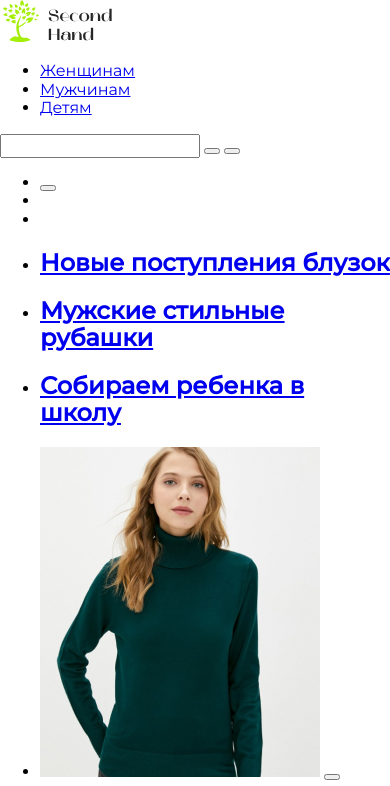
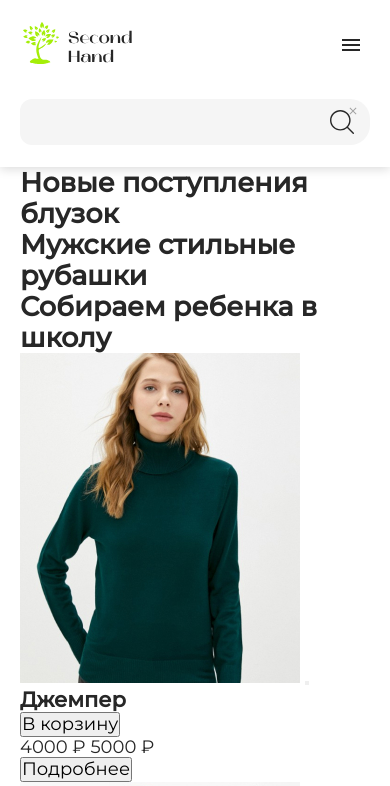
Before and after one commit to pox21/second-hand, a plain HTML site: page index.html in a window 390 px wide. Shown: the top 786 px of the page. Drawn offline with Linux system fonts and the light colour scheme.

Commit message:
day2 ready

```diff
--- a/css/default.css
+++ b/css/default.css
@@ -1,3 +1,72 @@
+html {
+  box-sizing: border-box;
+  --main-color: #272727;
+}
+
+*,
+*::after,
+*::before {
+  box-sizing: inherit;
+}
+
 body {
+  min-width: 320px;
   font-family: Montserrat, sans-serif;
+  font-size: 18px;
+  font-weight: 400;
+  color: var(--main-color);
 }
+
+img {
+  max-width: 100%;
+  height: auto;
+}
+
+button {
+  cursor: pointer;
+  padding: 0;
+}
+
+input {
+  font-family: inherit;
+}
+
+a {
+  color: inherit;
+  text-decoration: none;
+}
+
+ul {
+  list-style: none;
+  padding: 0;
+  margin: 0;
+}
+
+h1, h2, h3, p {
+  margin: 0;
+}
+
+.container {
+  max-width: 1240px;
+  margin: 0 auto;
+  padding: 0 30px;
+}
+
+@media (max-width: 1200px) {
+  .container {
+    padding: 0 72px;
+  }
+}
+
+@media (max-width: 1000px) {
+  .container {
+    padding: 0 94px;
+  }
+}
+
+
+@media (max-width: 580px) {
+  .container {
+    padding: 0 20px;
+  }
+}
--- a/css/index.css
+++ b/css/index.css
@@ -1,3 +1,6 @@
 @import url('https://fonts.googleapis.com/css2?family=Montserrat:wght@300;400;500&display=swap');
 @import url('normalize.css');
 @import url('default.css');
+@import url('modules/header.css');
+@import url('modules/nav.css');
+@import url('modules/search.css');
--- /dev/null
+++ b/css/modules/header.css
@@ -0,0 +1,69 @@
+.header {
+  padding: 22px 0;
+  background: #FFFFFF;
+  box-shadow: 0px 2px 10px rgba(0, 0, 0, 0.15);
+}
+
+.header__container {
+  display: flex;
+  align-items: center;
+  justify-content: space-between;
+}
+
+
+.header__control-list {
+  display: flex;
+  align-items: center;
+}
+
+.header__control-item {
+  margin-right: 30px;
+}
+
+.header__control-item:last-child {
+  margin-right: 0;
+
+}
+
+.header__btn {
+  display: block;
+  width: 26px;
+  height: 24px;
+  border: none;
+  background-color: transparent;
+  background-repeat: no-repeat;
+  background-position: center;
+  background-size: contain;
+}
+
+.header__btn-cart {
+  background-image: url("../../img/bag.svg");
+}
+
+.header__btn-favorit {
+  background-image: url("../../img/head.svg");
+}
+
+.header__btn-person {
+  background-image: url("../../img/person.svg");
+}
+
+@media (max-width: 760px) {
+  .header__container {
+    display: grid;
+    grid-template-columns: repeat(2, 1fr);
+    gap: 30px;
+  }
+
+  .header__nav {
+    justify-self: end;
+  }
+
+  .header__search {
+    grid-column: 1 / 3;
+  }
+
+  .header__control-list {
+    display: none;
+  }
+}
--- /dev/null
+++ b/css/modules/nav.css
@@ -0,0 +1,169 @@
+.nav__list {
+  display: flex;
+  gap: 60px;
+}
+
+.nav__item {
+  font-weight: 300;
+  font-size: 18px;
+  line-height: 22px;
+}
+
+.nav__btn {
+  display: none;
+  align-items: center;
+  background-color: transparent;
+  border: none;
+  font-weight: 300;
+  font-size: 18px;
+  line-height: 22px;
+}
+
+.nav__control {
+  display: none;
+}
+
+@media (max-width: 1000px) {
+  .nav {
+    position: relative;
+    padding: 0 10px;
+  }
+
+  .nav__btn {
+    display: flex;
+    gap: 8px;
+  }
+
+  .nav__btn::after {
+    content: '';
+    display: block;
+    width: 14px;
+    height: 10px;
+    background-image: url("../../img/arrow.svg");
+    background-repeat: no-repeat;
+    background-position: center;
+    background-size: contain;
+  }
+
+  .nav__list {
+    min-width: 100%;
+    position: absolute;
+    top: 34px;
+    left: 0;
+    height: 0;
+    overflow: hidden;
+    flex-direction: column;
+    gap: 15px;
+    padding: 0 10px;
+    background-color: #fff;
+    font-weight: 300;
+    font-size: 14px;
+    line-height: 17px;
+  }
+
+  .nav--active .nav__btn::after {
+    transform: rotate(180deg)
+  }
+
+  .nav--active .nav__list {
+    height: auto;
+    padding-bottom: 13px;
+  }
+}
+
+@media (max-width: 760px) {
+
+  .nav {
+    position: static;
+  }
+
+  .nav__mobile-wrapper {
+    position: absolute;
+    display: none;
+    top: 80px;
+    left: 0;
+    width: 100%;
+    background-color: #fff;
+    z-index: 5;
+    padding: 20px 94px;
+  }
+  .nav--active .nav__mobile-wrapper {
+    display: block;
+  }
+
+  .nav__control {
+    display: flex;
+    justify-content: flex-end;
+  }
+
+  .nav__list {
+    position: static;
+    flex-direction: row;
+    justify-content: space-between;
+    margin-bottom: 30px;
+  }
+
+  .nav__btn {
+    font-size: 0;
+    line-height: 0;
+    position: relative;
+    width: 18px;
+    height: 12px;
+  }
+
+  .nav__btn-line {
+    display: block;
+    position: absolute;
+    left: 0;
+    right: 0;
+    top: 50%;
+    width: 100%;
+    height: 2px;
+    transform: translateY(-50%) scale(1);
+    background-color: #272727;
+    transition: transform 0.3s ease-in-out;
+  }
+
+  .nav__btn::before, .nav__btn::after {
+    content: '';
+    display: block;
+    position: absolute;
+    width: 100%;
+    height: 2px;
+    background-color: #272727;
+    transition: transform 0.3s ease-in-out, top 0.3s ease-in-out;
+  }
+  .nav__btn::after {
+    top: calc(100% - 2px);
+  }
+  .nav__btn::before {
+    top: 0;
+  }
+
+  .nav--active .nav__btn::before {
+    top: 50%;
+    transform: rotate(45deg);
+  }
+
+  .nav--active .nav__btn::after {
+    top: 50%;
+    transform: rotate(-45deg);
+  }
+
+  .nav--active .nav__btn .nav__btn-line {
+    transform: translateY(-50%) scale(0);
+  }
+}
+
+@media (max-width: 580px) {
+  .nav__list {
+    flex-wrap: wrap;
+  }
+
+  .nav__item {
+    font-size: 14px;
+  }
+  .nav__mobile-wrapper {
+    padding: 20px;
+  }
+}
--- /dev/null
+++ b/css/modules/search.css
@@ -0,0 +1,82 @@
+.search {
+  display: flex;
+  align-items: center;
+  height: 46px;
+  position: relative;
+  /* box-shadow: 0 2px 6px rgba(0, 0, 0, 0.15); */
+}
+
+.search__btn {
+  position: relative;
+  display: block;
+  width: 70px;
+  height: 100%;
+  background-image: url("../../img/search.svg");
+  background-position: center;
+  background-size: 24px 24px;
+  background-repeat: no-repeat;
+  background-color: #f5f5f5;
+  will-change: border-radius;
+  transition: border-radius 0.2s ease-in-out;
+  border: none;
+  border-radius: 20px;
+  z-index: 3;
+}
+
+.search__input {
+  position: absolute;
+  right: 70px;
+  top: 0;
+  width: 500px;
+  height: 100%;
+  border: none;
+  border-radius: 20px 0 0 20px;
+  background-color: #f5f5f5;
+  transform: scaleX(0);
+  transition: transform 0.4s ease-in-out 0.2s;
+  transform-origin: right;
+}
+
+.search--active .search__input {
+  padding: 14px 30px;
+  transform: scaleX(1);
+}
+
+.search--active .search__btn {
+  border-radius: 0 20px 20px 0;
+}
+
+.search__close {
+  position: absolute;
+  top: 6px;
+  right: 11px;
+  height: 12px;
+  width: 12px;
+  background-color: transparent;
+  background-repeat: no-repeat;
+  background-position: center;
+  background-image: url("../../img/close.svg");
+  border: none;
+  opacity: 1;
+  visibility: hidden;
+  transition: opacity 0.3s ease-in-out;
+  z-index: 4;
+}
+
+.search--active .search__close {
+  visibility: visible;
+  opacity: 0.4;
+}
+@media (max-width: 760px) {
+  .search__input {
+    position: static;
+    width: 100%;
+    /* box-shadow: 0 2px 6px rgba(0, 0, 0, 0.15); */
+    border-radius: 12px 0 0 12px;
+    transform: scaleX(1);
+  }
+
+  .search__btn {
+    border-radius: 0 12px 12px 0;
+  }
+}
--- a/index.html
+++ b/index.html
@@ -10,12 +10,16 @@
 </head>
 <body>
   <header class="header">
-    <div class="container">
+    <div class="container header__container">
       <a href="index.html" class="header__logo">
         <img src="img/logo.svg" alt="Logo" class="header__logo-img" width="112" height="42">
       </a>
 
       <nav class="nav header__nav">
+        <button class="nav__btn">
+          <span class="nav__btn-line">Каталог</span>
+        </button>
+        <div class="nav__mobile-wrapper">
           <ul class="nav__list">
             <li class="nav__item">
               <a href="?category=women" class="nav__link">Женщинам</a>
@@ -27,9 +31,22 @@
               <a href="?category=kids" class="nav__link">Детям</a>
             </li>
           </ul>
+
+          <ul class="header__control-list nav__control">
+            <li class="header__control-item">
+              <button class="header__btn header__btn-cart"></button>
+            </li>
+            <li class="header__control-item">
+              <a href="?list=" class="header__btn header__btn-favorit"></a>
+            </li>
+            <li class="header__control-item">
+              <a href="#" class="header__btn header__btn-person"></a>
+            </li>
+          </ul>
+        </div>
       </nav>
       <div class="header__search">
-        <form action="#" class="search">
+        <form action="#" class="search search--active">
           <input type="search" class="search__input">
           <button class="search__btn" type="button"></button>
           <button class="search__close" type="button"></button>
@@ -175,8 +192,8 @@
   </main>
   <footer class="footer">
     <div class="container">
-      <ul class="footer__list-nav footer-nav">
-        <li class="footer-nav">
+      <ul class="footer__nav-list">
+        <li class="footer__nav-item footer-nav">
           <h3 class="footer-nav__subtitle">Каталог</h3>
           <ul class="footer-nav__list">
             <li class="footer-nav__item">
@@ -190,7 +207,7 @@
             </li>
           </ul>
         </li>
-        <li class="footer-nav">
+        <li class="footer__nav-item footer-nav">
           <h3 class="footer-nav__subtitle">Покупателям</h3>
           <ul class="footer-nav__list">
             <li class="footer-nav__item">
@@ -207,7 +224,7 @@
             </li>
           </ul>
         </li>
-        <li class="footer-nav">
+        <li class="footer__nav-item footer-nav">
           <h3 class="footer-nav__subtitle">Связаться с нами</h3>
           <ul class="footer-nav__list">
             <li class="footer-nav__item">
@@ -215,7 +232,7 @@
             </li>
           </ul>
         </li>
-        <li class="footer-nav">
+        <li class="footer__nav-item footer-nav">
           <h3 class="footer-nav__subtitle">Партнерам</h3>
           <ul class="footer-nav__list">
             <li class="footer-nav__item">
```
Also changed, not shown: img/arrow.svg (added), img/bag.svg (added), img/close.svg (added), img/head.svg (added), img/person.svg (added), img/search.svg (added). Lines whose indentation alone changed are shown as unchanged.
